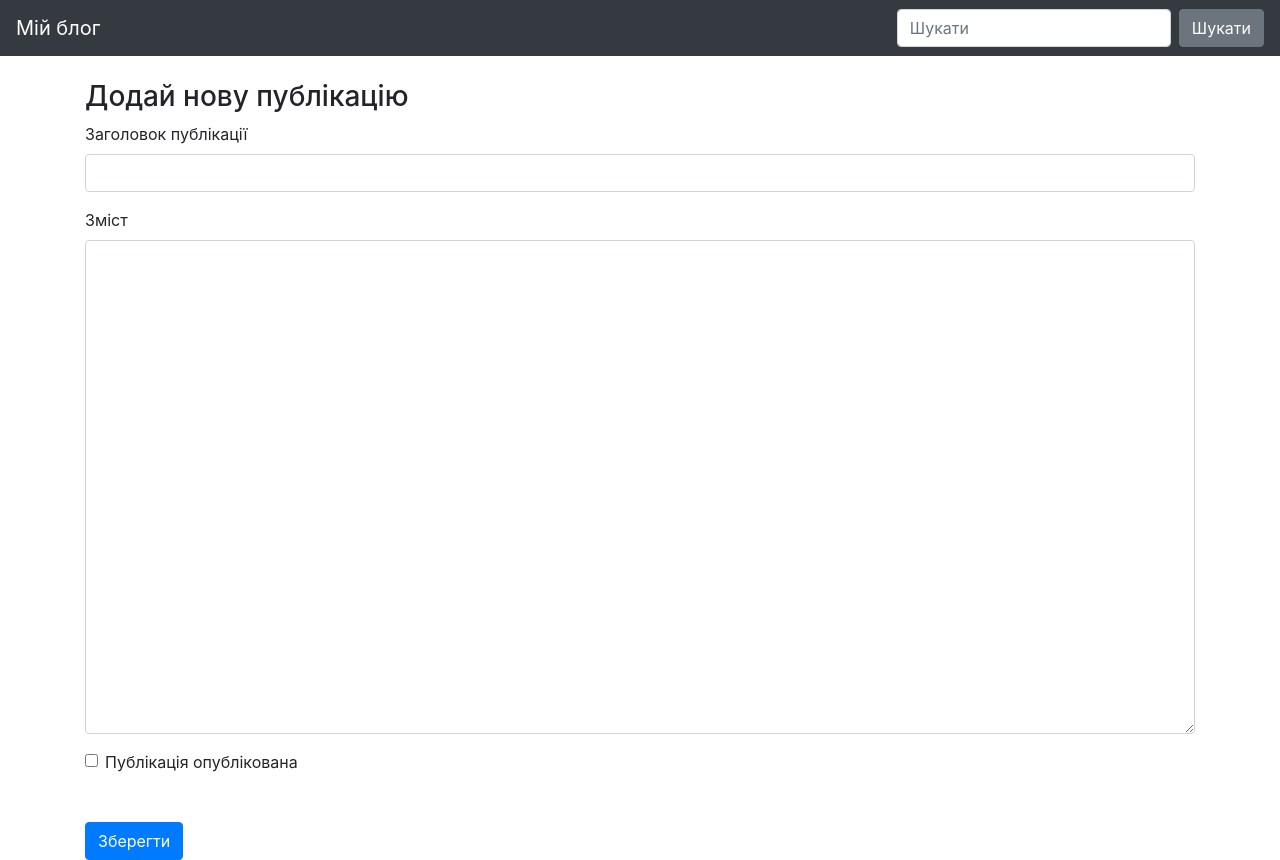
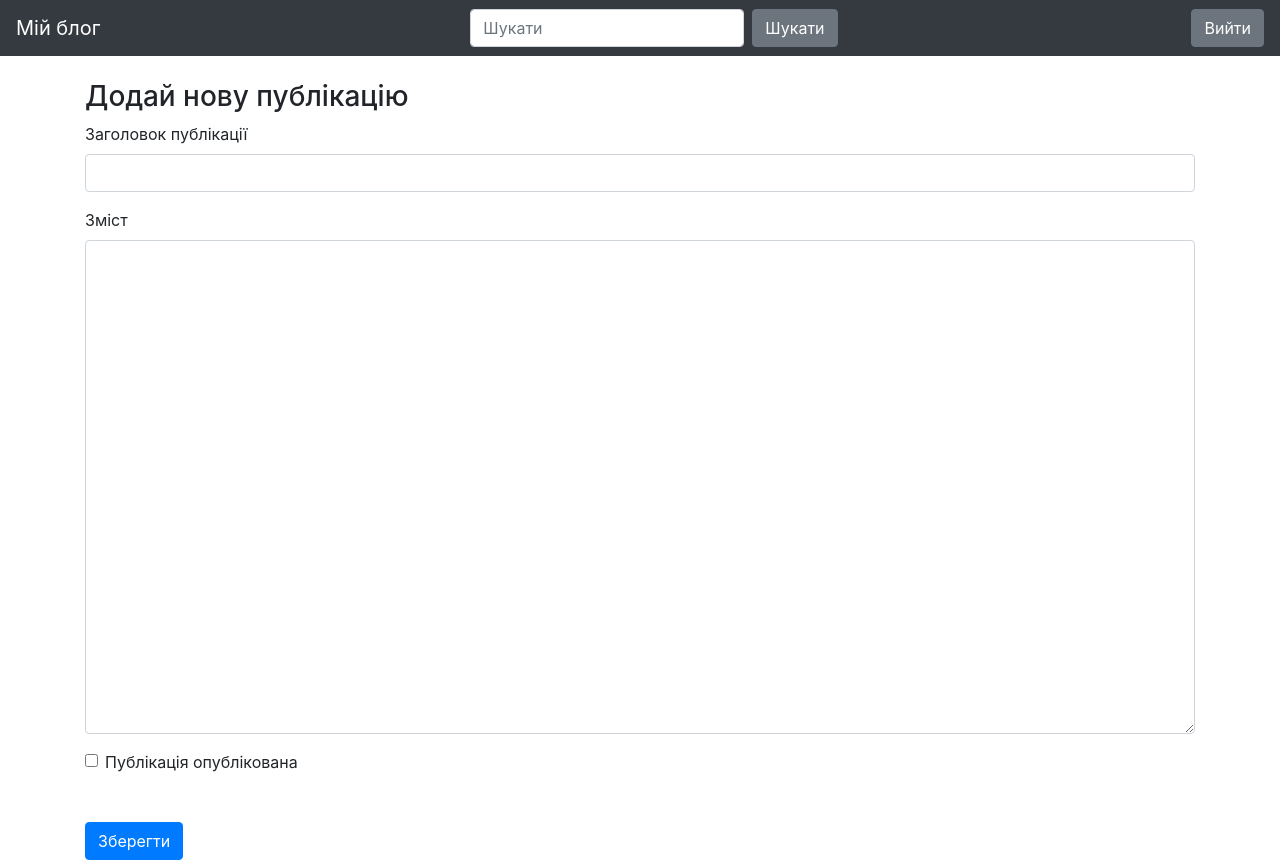
Before and after one commit to MarinaVelychynska/Module_16, a Flask app: page /new-post/ in a window 1280 px wide. Run offline with Flask 2, Linux system fonts and the light colour scheme; the visitor is signed in with stand-in values (Sample User, id 1); some libraries are stand-ins or nearby versions.

Commit message:
blog/templates/base.html

```diff
--- a/blog/templates/base.html
+++ b/blog/templates/base.html
@@ -36,7 +36,20 @@
      <button class="btn btn-secondary my-2 my-sm-0" type="submit">Шукати </button>
      </form>
    </div>
+
+   <div class="collapse navbar-collapse" id="navbarsExampleDefault">
+    <ul class="navbar-nav mr-auto">
+    </ul>
+    {% if session.logged_in %}
+      <form class="form-inline my-2 my-lg-0" action="{{ url_for('logout') }}" method="POST">
+        <button class="btn btn-secondary my-2 my-sm-0" type="submit">Вийти</button>
+      </form>
+    {% else %}
+      <a href="{{ url_for('login') }}" class="btn btn-secondary my-2 my-lg-0">Увійти</a>
+    {% endif %}
+  </div>
  </nav>
+
 
  <main role="main" class="container">
 
```
